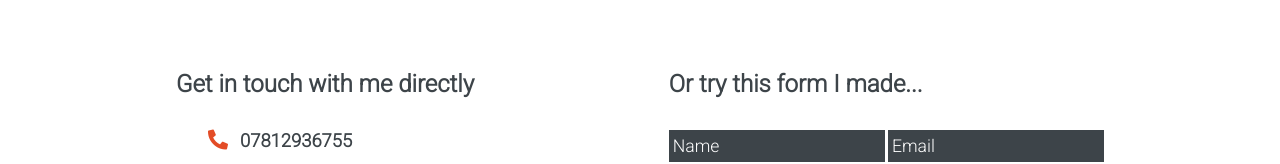
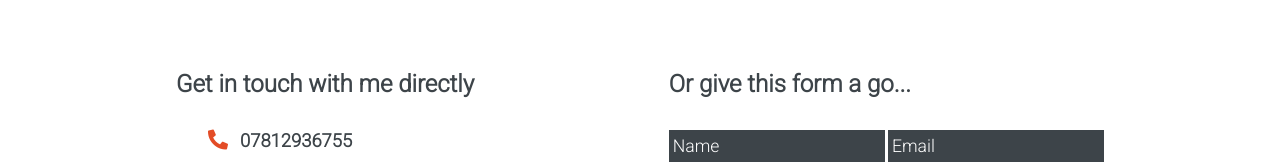
Before and after one commit to bbrownsell/bbrownsell.github.io, a plain HTML site: page contact.html in a window 1280 px wide. Shown: the part 131-295 px from the top of the page. Drawn offline with Linux system fonts and the light colour scheme.

Commit message:
Update contact.html

```diff
--- a/contact.html
+++ b/contact.html
@@ -65,7 +65,7 @@
             </div>
 
             <div class="contact-form">
-                <h2>Or try this form I made...</h2>
+                <h2>Or give this form a go...</h2>
                 <div class="form">
                     <form id="form" action="https://formspree.io/f/xyybpaej" method="POST">
                         <div class="inputs">
```
